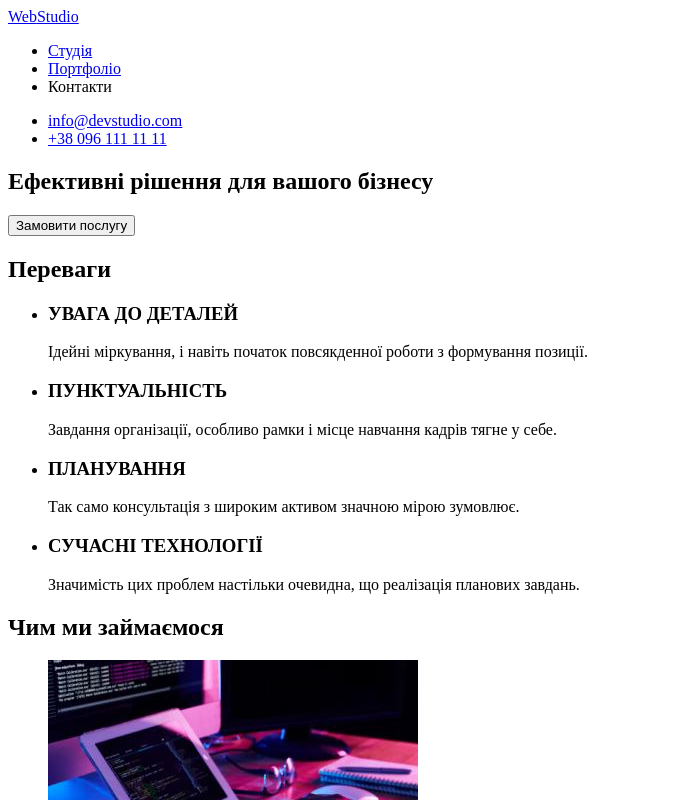
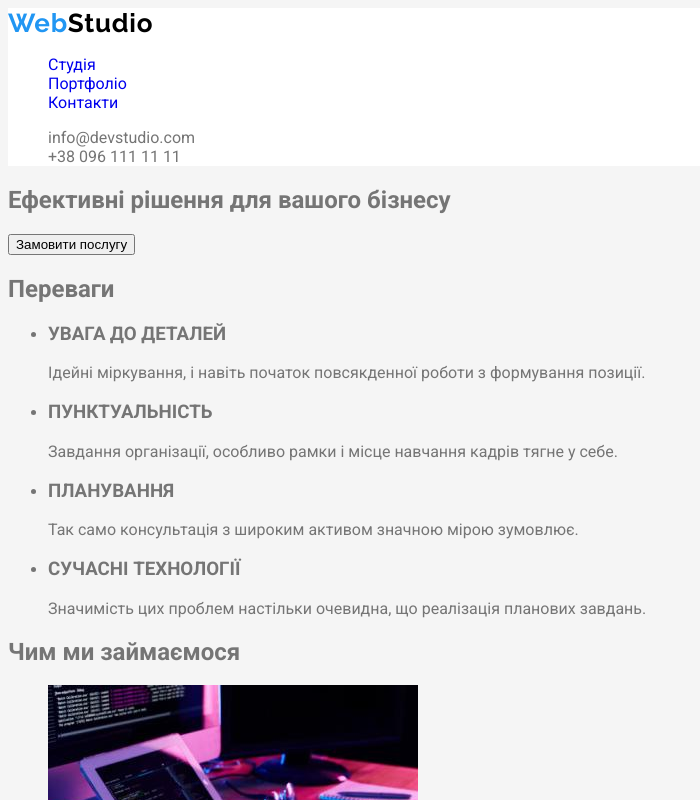
Before and after one commit to Anasurim/goit-markup-hw-02, a plain HTML site: page index.html in a window 1280 px wide. Shown: the top 800 px of the page, without its empty margins (0-700 px from the left). Drawn offline with Linux system fonts and the light colour scheme.

Commit message:
updated html and css
-added google fonts
-styled header

```diff
--- a/css/styles.css
+++ b/css/styles.css
@@ -0,0 +1,69 @@
+:root {
+  --primary-text-color: #757575;
+  --secondary-text-color: #212121;
+  --nav-background-color: #ffffff;
+  --dark-background-color: #2f303a;
+  --primary-bg-color: #f5f5f5;
+  --secondary-bg-color: #f5f4fa;
+  --accent-color: #2196f3;
+}
+
+body {
+  color: var(--primary-text-color);
+  background-color: var(--primary-bg-color);
+  font-family: "Roboto", sans-serif;
+}
+
+/* studio styles */
+/* nav styles */
+.header {
+  background-color: var(--nav-background-color);
+}
+.logo {
+  color: #000000;
+  text-decoration: none;
+  font-family: "Raleway";
+  font-style: normal;
+  font-weight: 700;
+  font-size: 26px;
+  line-height: 31px;
+  letter-spacing: 0.03em;
+}
+.logo-header {
+  color: var(--accent-color);
+}
+.nav-list {
+  color: var(--secondary-text-color);
+  list-style: none;
+}
+.nav-list .list-item {
+  text-decoration: none;
+}
+.nav-list .list-item:focus {
+  color: var(--accent-color);
+}
+
+.nav-list .list-item:visited {
+  color: var(--secondary-text-color);
+}
+.nav-list .list-item:hover {
+  color: var(--accent-color);
+}
+
+.nav-list .list-item:active {
+  color: var(--accent-color);
+}
+.contact-list {
+  list-style: none;
+}
+.mail,
+.phone {
+  color: var(--primary-text-color);
+  text-decoration: none;
+}
+.mail:hover,
+.phone:hover {
+  color: var(--accent-color);
+}
+
+/* main styles */
--- a/index.html
+++ b/index.html
@@ -5,25 +5,39 @@
     <meta http-equiv="X-UA-Compatible" content="IE=edge" />
     <meta name="viewport" content="width=device-width, initial-scale=1.0" />
     <link rel="stylesheet" href="./css/styles.css" />
+    <link rel="preconnect" href="https://fonts.googleapis.com" />
+    <link rel="preconnect" href="https://fonts.gstatic.com" crossorigin />
+    <link
+      href="https://fonts.googleapis.com/css2?family=Raleway:wght@700&family=Roboto:wght@400;500;700;900&display=swap"
+      rel="stylesheet"
+    />
     <title>Студія</title>
   </head>
   <body>
     <!-- Header -->
-    <header>
+    <header class="header">
       <nav>
         <!-- Logo -->
-        <a href="index.html"><span>Web</span>Studio</a>
-        <ul>
-          <li><a href="./index.html">Студія</a></li>
-          <li><a href="./portfolio.html">Портфоліо</a></li>
-          <li>Контакти</li>
+        <a href="index.html" class="logo">
+          <span class="logo-header">Web</span>Studio
+        </a>
+        <ul class="nav-list">
+          <li><a href="./index.html" class="list-item">Студія</a></li>
+          <li><a href="./portfolio.html" class="list-item">Портфоліо</a></li>
+          <li><a href="./portfolio.html" class="list-item">Контакти</a></li>
         </ul>
       </nav>
       <!-- Contacts -->
-      <div>
-        <ul>
-          <li><a href="mailto:info@devstudio.com">info@devstudio.com</a></li>
-          <li><a href="tel:+380961111111">+38 096 111 11 11</a></li>
+      <div class="contacts">
+        <ul class="contact-list">
+          <li>
+            <a href="mailto:info@devstudio.com" class="mail">
+              info@devstudio.com
+            </a>
+          </li>
+          <li>
+            <a href="tel:+380961111111" class="phone">+38 096 111 11 11</a>
+          </li>
         </ul>
       </div>
     </header>
@@ -153,14 +167,22 @@
     </main>
     <!-- Footer -->
     <footer>
-      <a href="/"><span>Web</span>Studio</a>
+      <a href="" class="logo"><span class="logo-footer">Web</span>Studio</a>
       <address>
         <p>м. Київ, пр-т Лесі Українки, 26</p>
-        <ul>
-          <li><a href="mailto:info@devstudio.com">info@devstudio.com</a></li>
-          <li><a href="tel:+380961111111">+38 096 111 11 11</a></li>
+      </address>
+      <div class="contacts">
+        <ul class="contact-list">
+          <li>
+            <a href="mailto:info@devstudio.com" class="mail">
+              info@devstudio.com
+            </a>
+          </li>
+          <li>
+            <a href="tel:+380961111111" class="phone">+38 096 111 11 11</a>
+          </li>
         </ul>
-      </address>
+      </div>
     </footer>
   </body>
 </html>
```
